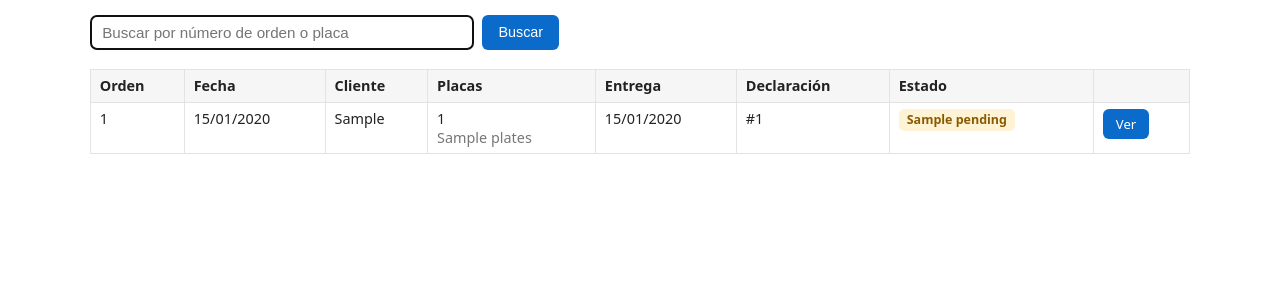
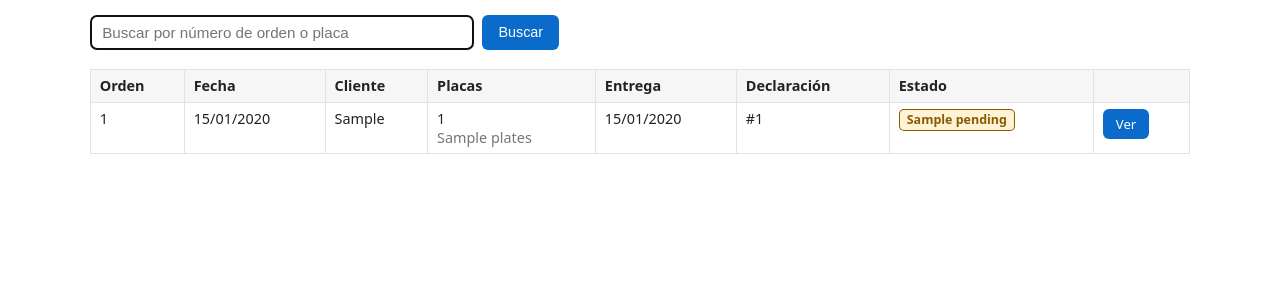
Before and after one commit to nickkmm/plates, a Python web app: template app/web/templates/production.html in a window 1280 px wide. Shown: the part 201-501 px from the top of the page. Run offline with Jinja, Linux system fonts and the light colour scheme; the template is opened without the code that fills it: most values are stand-ins (such as "Sample title", 1, 10 or a date in 2020).

Commit message:
Outline the production status badge so it shows on any background
Co-Authored-By: Claude Opus 5.5 <noreply@anthropic.com>

```diff
--- a/app/web/templates/_production_badge.html
+++ b/app/web/templates/_production_badge.html
@@ -6,6 +6,7 @@
 <style>
   .badge.prod-pending, .badge.prod-in_progress, .badge.prod-ready, .badge.prod-delivered {
     display:inline-block; border-radius:5px; padding:.15rem .5rem; font-size:.78rem; margin:0 .2rem .2rem 0; font-weight:600;
+    box-shadow:inset 0 0 0 1px currentColor;
   }
   .badge.prod-pending { background:#fff3d6; color:#8a5a00; }
   .badge.prod-in_progress { background:#e6f0fb; color:#0b5cad; }
```
